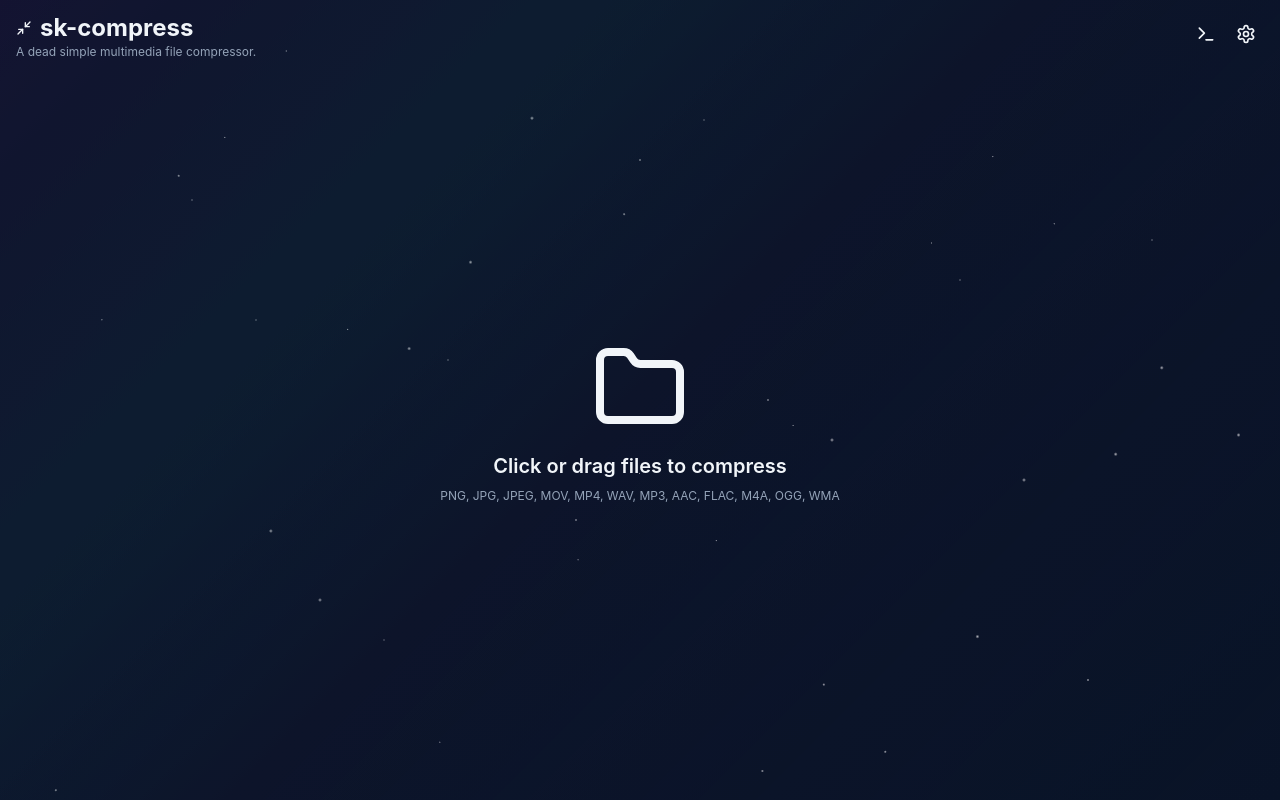
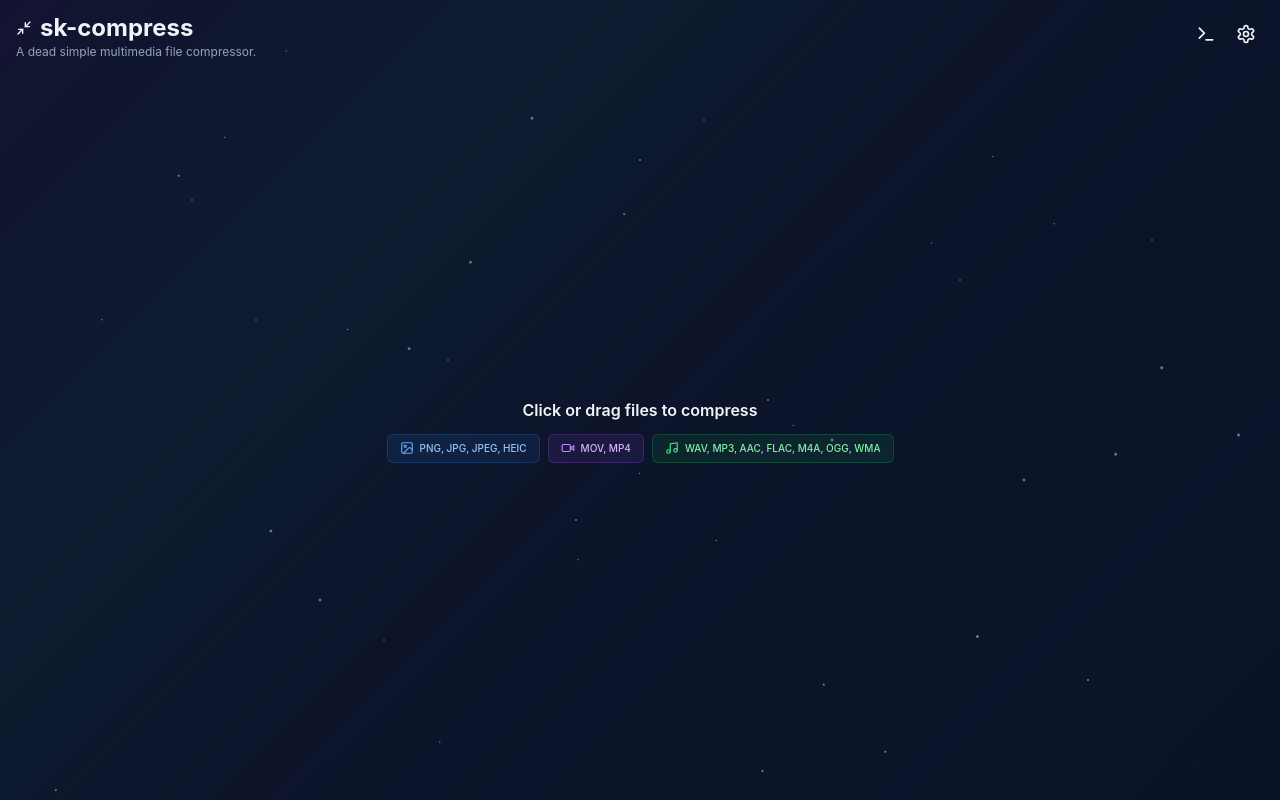
Before and after one commit to samkasman/kompress, a React (Vite) app: page / in a window 1280 px wide. Built offline with nearby package versions, Linux system fonts and the light colour scheme.

Commit message:
Add HEIC support

```diff
--- a/src/components/DropArea.tsx
+++ b/src/components/DropArea.tsx
@@ -1,4 +1,4 @@
-import { Folder, File, Loader2, CheckCircle, AlertCircle } from 'lucide-react';
+import { Image, Video, Music, Loader2, CheckCircle, AlertCircle } from 'lucide-react';
 import { ProcessingFile } from '../App';
 
 interface DropAreaProps {
@@ -29,18 +29,24 @@ export default function DropArea({
       className="relative flex-1 flex flex-col items-center justify-center p-8 overflow-y-auto cursor-pointer"
       onClick={onFileDialog}
     >
-      <div className="text-center pointer-events-none mb-8">
-        <Folder
-          className={`h-24 w-24 text-slate-100 mx-auto mb-4 transition-transform ${
-            isDragging ? 'scale-110' : ''
-          }`}
-        />
-        <p className="text-xl font-semibold text-slate-100 mb-2">
+      <div className="text-center pointer-events-none mb-4">
+        <p className="text-base font-semibold text-slate-100 mb-3">
           {isDragging ? 'Drop files here' : 'Click or drag files to compress'}
         </p>
-        <p className="text-xs text-slate-400">
-          PNG, JPG, JPEG, MOV, MP4, WAV, MP3, AAC, FLAC, M4A, OGG, WMA
-        </p>
+        <div className="flex flex-wrap items-center justify-center gap-2">
+          <div className="flex items-center gap-1.5 px-3 py-1.5 bg-blue-500/10 border border-blue-500/20 rounded-md">
+            <Image className="h-3.5 w-3.5 text-blue-400" />
+            <span className="text-[10px] font-medium text-blue-300">PNG, JPG, JPEG, HEIC</span>
+          </div>
+          <div className="flex items-center gap-1.5 px-3 py-1.5 bg-purple-500/10 border border-purple-500/20 rounded-md">
+            <Video className="h-3.5 w-3.5 text-purple-400" />
+            <span className="text-[10px] font-medium text-purple-300">MOV, MP4</span>
+          </div>
+          <div className="flex items-center gap-1.5 px-3 py-1.5 bg-green-500/10 border border-green-500/20 rounded-md">
+            <Music className="h-3.5 w-3.5 text-green-400" />
+            <span className="text-[10px] font-medium text-green-300">WAV, MP3, AAC, FLAC, M4A, OGG, WMA</span>
+          </div>
+        </div>
       </div>
 
       {hasFiles && (
@@ -50,7 +56,9 @@ export default function DropArea({
         >
           {files.map((file) => (
             <div key={file.id} className="flex items-center gap-3 text-sm">
-              <File className="h-4 w-4 text-slate-400 flex-shrink-0" />
+              {file.type === 'image' && <Image className="h-4 w-4 text-blue-400 flex-shrink-0" />}
+              {file.type === 'video' && <Video className="h-4 w-4 text-purple-400 flex-shrink-0" />}
+              {file.type === 'audio' && <Music className="h-4 w-4 text-green-400 flex-shrink-0" />}
               <span className="text-slate-100 truncate flex-1">
                 {file.name}
               </span>
--- a/src/components/SettingsDrawer.tsx
+++ b/src/components/SettingsDrawer.tsx
@@ -38,7 +38,7 @@ export default function SettingsDrawer({
         <div>
           <div className="flex items-center justify-between mb-2">
             <p className="text-sm font-semibold text-slate-200">Image</p>
-            <p className="text-xs text-slate-400">PNG/JPG → JPG</p>
+            <p className="text-xs text-slate-400">PNG/JPG/HEIC → JPG</p>
           </div>
           <div className="flex flex-col gap-2">
             <div className="flex items-center justify-between">
--- a/src/utils/fileUtils.ts
+++ b/src/utils/fileUtils.ts
@@ -18,7 +18,7 @@ export function getFileType(filePath: string): FileType {
   const ext = filePath.toLowerCase().split('.').pop();
   if (!ext) return 'unknown';
 
-  const imageExts = ['png', 'jpg', 'jpeg'];
+  const imageExts = ['png', 'jpg', 'jpeg', 'heic'];
   const videoExts = ['mov', 'mp4'];
   const audioExts = ['wav', 'mp3', 'aac', 'flac', 'm4a', 'ogg', 'wma'];
 
```
